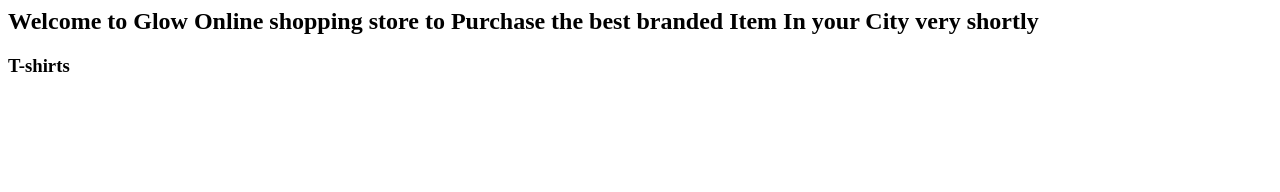
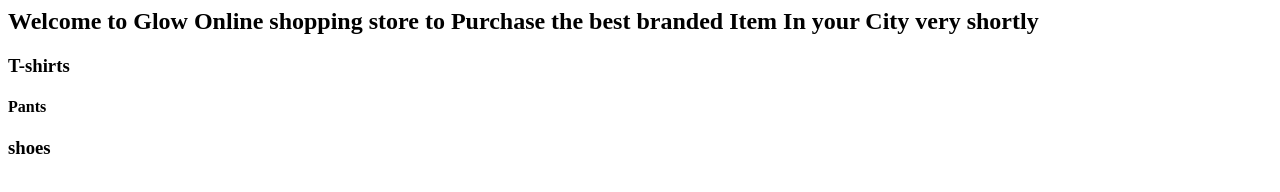
Before and after one commit to ajay86glow/glowshop, a plain HTML site: page index.html in a window 1280 px wide. Drawn offline with Linux system fonts and the light colour scheme.

Commit message:
added pants and shoes

```diff
--- a/index.html
+++ b/index.html
@@ -6,5 +6,10 @@
 <h2>Welcome to Glow Online shopping store to Purchase the best branded Item In your City very shortly</h2>
 
 <h3>T-shirts</h3>
+
+
+<h4>Pants</h4>
+<h3>shoes</h4>
+
 </body>
 </html>
```
